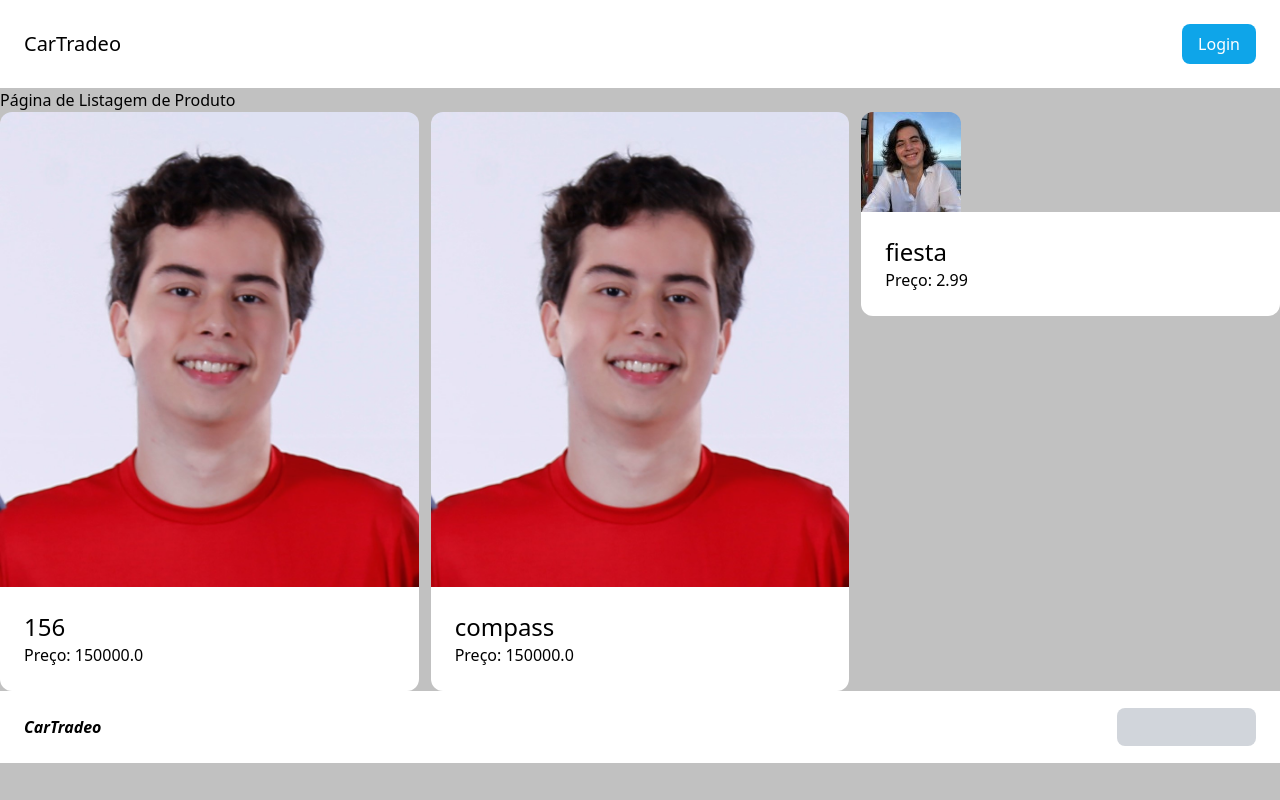
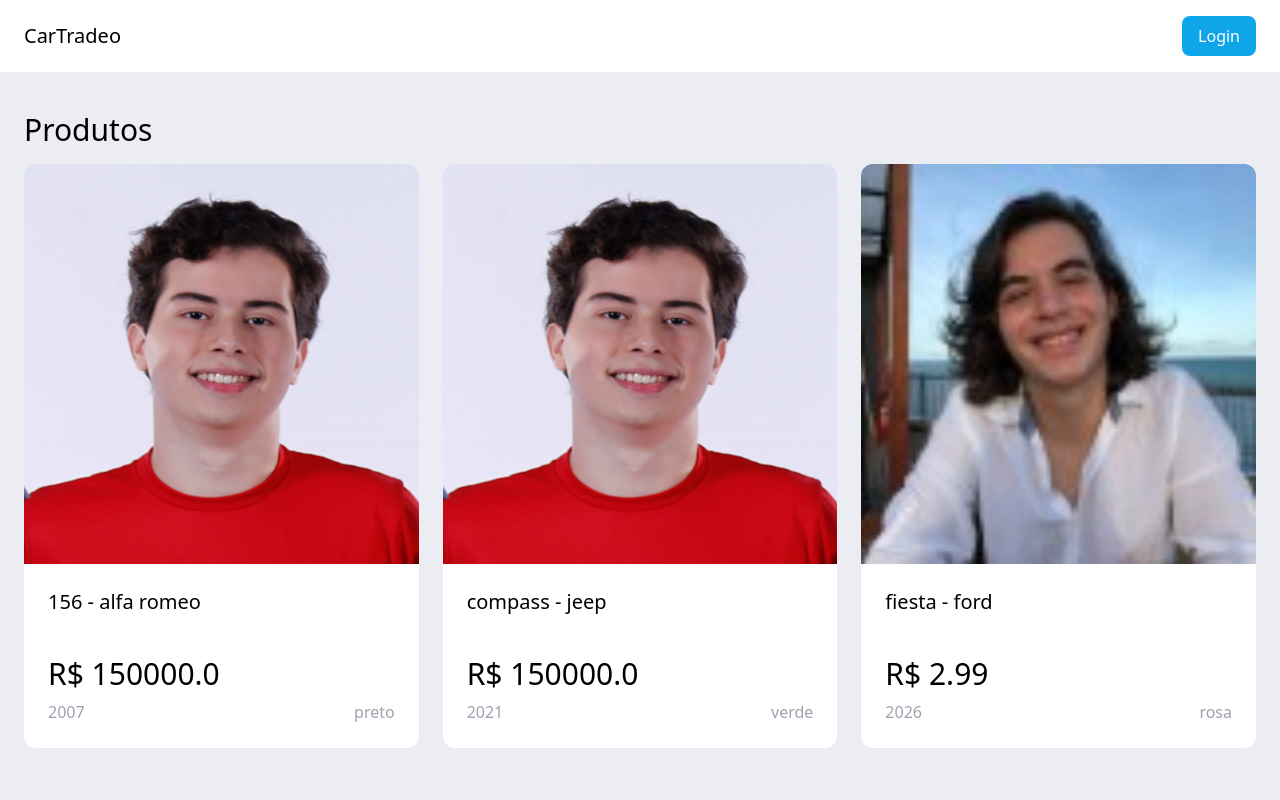
Before and after one commit to GRUP-FDS/Marketplace, a Django app: page /cars/plp/ in a window 1280 px wide. Run offline with Django 4.2, Linux system fonts and the light colour scheme; data comes from the database, SQL or seed files in the repository; both versions use the stored data as it was after the commit; some libraries are stand-ins or nearby versions.

Commit message:
Ajeitar HTML e CSS de algumas telas

```diff
--- a/carros/templates/carros/paginadelistagem.html
+++ b/carros/templates/carros/paginadelistagem.html
@@ -3,28 +3,33 @@
 {% block title %}{{ title }}{% endblock title %}
 
 {% block content %}
-    <h1> Página de Listagem de Produto</h1>
+<div class="mx-auto px-6 max-w-7xl my-10">
+    <h1 class="text-3xl mb-4">Produtos</h1>
 
     <div class=""mt-6 px-6 py="12 bg-gray-100 rouded-xl">
 
-        <div class="grid grid-cols-3 gap-3">
+        <div class="grid grid-cols-1 gap-x-6 gap-y-10 sm:grid-cols-2 lg:grid-cols-3">
             {% for car in cars %}
             <div>
                 <a href="#">
                     <div>
-                        <img src="{{ car.image.url }}" class="rounded-t-xl">
+                        <img src="{{ car.image.url }}" class="rounded-t-xl w-full h-[400px]">
                     </div>
 
                     <div class="p-6 bg-white rounded-b-xl">
-                        <h2 class="text-2xl"> {{ car.car_model }} </h2>
-                        <p class="text-black-500"> Preço: {{car.price}} </p>
+                        <h2 class="text-xl">{{ car.car_model }} - {{ car.brand }}</h2>
+                        <p class="text-black-500 mt-10 text-3xl text-bold">R$ {{ car.price }}</p>
+                        <div class="w-full flex justify-between mt-2">
+                            <span class="text-gray-400">{{ car.year }}</span>
+                            <span class="text-gray-400">{{ car.color }}</span>
+                        </div>
                     </div>
-                    </a>
-
+                </a>
             </div>
             {% endfor %}
 
         </div>
     </div>
+</div>
 
 {% endblock %}
--- a/carros/views.py
+++ b/carros/views.py
@@ -24,16 +24,19 @@ def car_list(request):
     template_name = 'produto_list.html'
     objects = Car.objects.all()
     search = request.GET.get('search')
+    print({'search': search})
     if search:
         objects = objects.filter(produto__icontains=search)
     context = {'object_list': objects}
     return render(request, template_name, context)
 
 def plp(request):
-   cars = Car.objects.all()
-   return render(request, 'carros/paginadelistagem.html',{
-      'cars' : cars,
-   })
+    cars = Car.objects.all()
+    search = request.GET.get('search')
+
+    return render(request, 'carros/paginadelistagem.html',{
+        'cars' : cars,
+    })
 
 def pdp(request):
    return render(request, 'carros/description.html', {
--- a/core/templates/core/base.html
+++ b/core/templates/core/base.html
@@ -9,32 +9,26 @@
 
   <title>{% block title %}{% endblock %} | CarTradeo</title>
 </head>
-<body class="bg-[#C1C1C1]">
-  <nav class="flex items-center justify-between p-6 bg-white">
+<body class="bg-[#ECEDF2]">
+  <header class="bg-white">
+    <nav class="flex items-center justify-between py-4 px-6 max-w-7xl mx-auto">
       <a href="/" class="text-xl text-black">CarTradeo</a>
       {% if request.user.is_authenticated %}
       <div class="flex items-center gap-2">
-      <a href="/logout/" class="text-base text-sky-500 border border-1 border-sky-600 bg-white hover:bg-sky-600 hover:text-white transition-colors px-4 py-2 rounded-lg">Sair</a>
-      <a href="/cars/new/" class="text-base text-white bg-sky-500 hover:bg-sky-600 transition-colors px-4 py-2 rounded-lg">Criar anúncio</a>
+        <a href="/logout/" class="text-base text-sky-500 border border-1 border-sky-600 bg-white hover:bg-sky-500 hover:text-white transition-colors px-4 py-2 rounded-lg">Sair</a>
+        <a href="/cars/new/" class="text-base text-white border border-1 border-sky-500 bg-sky-500 hover:bg-sky-600 transition-colors px-4 py-2 rounded-lg">Criar anúncio</a>
       </div>
       {% else %}
         <a href="/login/" class="text-base text-white bg-sky-500 hover:bg-sky-600 transition-colors px-4 py-2 rounded-lg">Login</a>
       {% endif %}
     </nav>
+  </header>
 
   {% block content %}
   {% endblock %}
 
   {% block scripts %}
   {% endblock %}
-  <footer class="py-6 px-6 flex justify-between bg-white">
-    <div class="w-2/3 pr-10">
-      <h3 class="ab-5 font-semibold font-style italic text-black-400"> CarTradeo </h3>
-    </div>
-    <div class="w-3/3">
-      <a href="" class="text-base text-gray-300 bg-gray-300 px-4 py-2 rounded-lg"> _______________ </a>
-    </div>
-  </footer>
 </body>
 
 
--- a/core/views.py
+++ b/core/views.py
@@ -1,10 +1,16 @@
 from django.shortcuts import render, redirect
 from django.contrib.auth import login
+from django.urls import reverse
 
 from .forms import SignupForm
 
 # Create your views here.
 def home(request):
+  if request.method == 'POST':
+    search = request.POST.get('search')
+
+    return redirect(reverse('plp') + '?search=' + search)
+  else:
     return render(request, 'core/home.html')
 
 def signup(request):
```
Also changed, not shown: core/templates/core/home.html (+10 -3 lines), db.sqlite3. Lines whose indentation alone changed are shown as unchanged.
